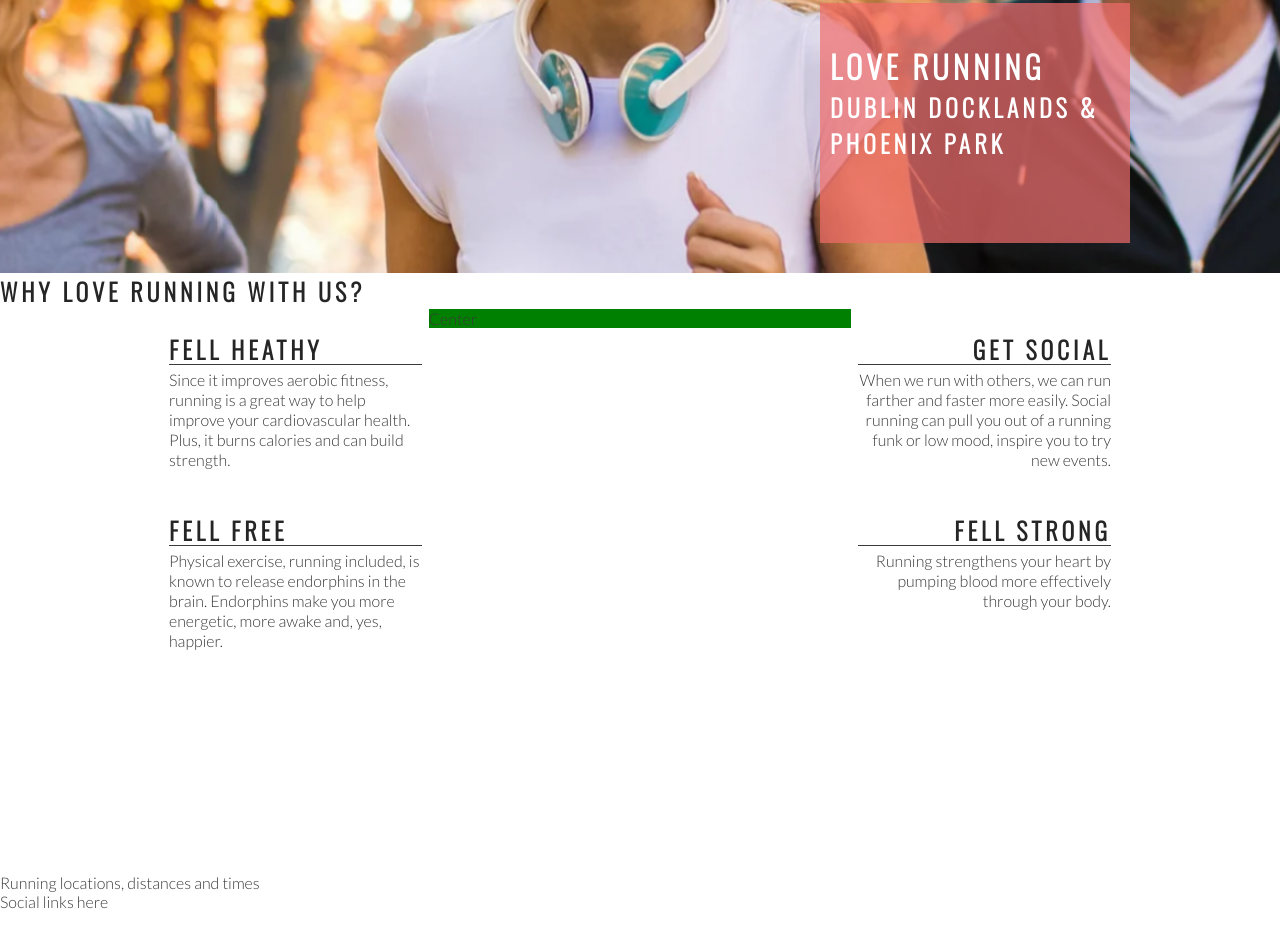
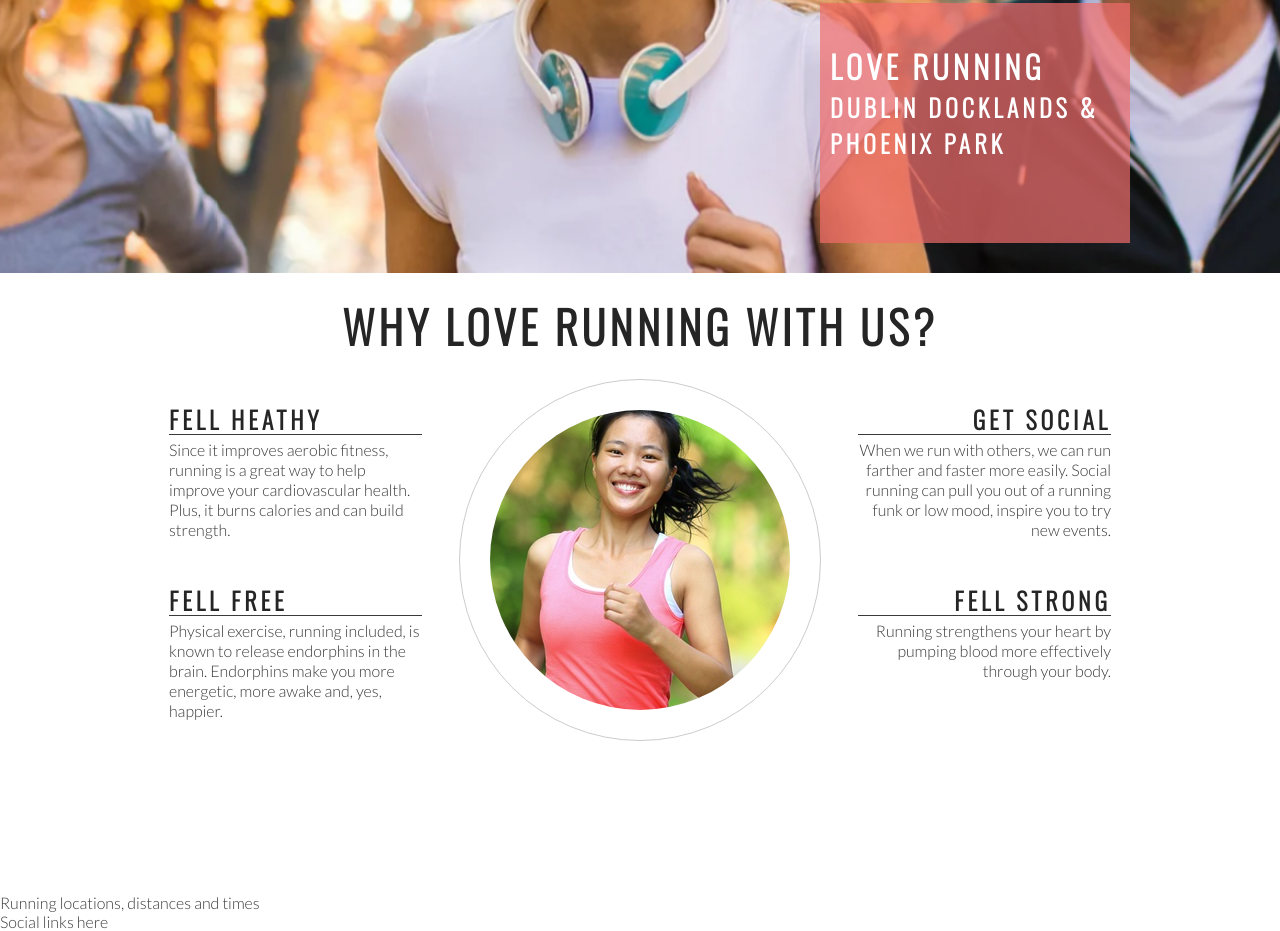
Before and after one commit to MeiryDiniz/love-running-first-class-project, a plain HTML site: page index.html in a window 1280 px wide. Shown: the part 402-1333 px from the top of the page. Drawn offline with nearby package versions, Linux system fonts and the light colour scheme.

Commit message:
Add club ethos central image and style into a circle

```diff
--- a/assets/css/style.css
+++ b/assets/css/style.css
@@ -140,7 +140,6 @@ h2 {
 #center-about {
     width: 33%;
     margin: 0 auto;
-    background-color: green;
 }
 
 hr {
@@ -172,3 +171,24 @@ hr {
 .right-about-heading p {
     text-align: right;
 }
+
+#welcome {
+    text-align: center;
+    margin: 20px 0;
+    font-size: 280%;
+}
+
+#circle-container {
+    width: 300px;
+    height: 300px;
+    padding: 30px;
+    border: solid #cccccc 1px;
+    border-radius: 50%;
+    margin: 0 auto;
+}
+
+#circle-cover-bg {
+    background: url('../images/ethos-center-image.jpg') no-repeat center center;
+    height: 100%;
+    border-radius: 50%;
+}
--- a/index.html
+++ b/index.html
@@ -39,7 +39,7 @@
 
     </section>
     <section id="club-ethos">
-        <h1>Why Love Running With Us?</h1>
+        <h2 id="welcome">Why Love Running With Us?</h2>
         <div id="left-about">
             <div class="left-about-heading">
                 <h2>Fell Heathy</h2>
@@ -77,7 +77,11 @@
             </div>
         </div>
 
-        <div id="center-about">Center</div>
+        <div id="center-about">
+            <div id="circle-container">
+                <div id="circle-cover-bg"></div>
+            </div>
+        </div>
     </section>
     <section>
         Running locations, distances and times
```
Also changed, not shown: assets/images/ethos-center-image.jpg (added).
